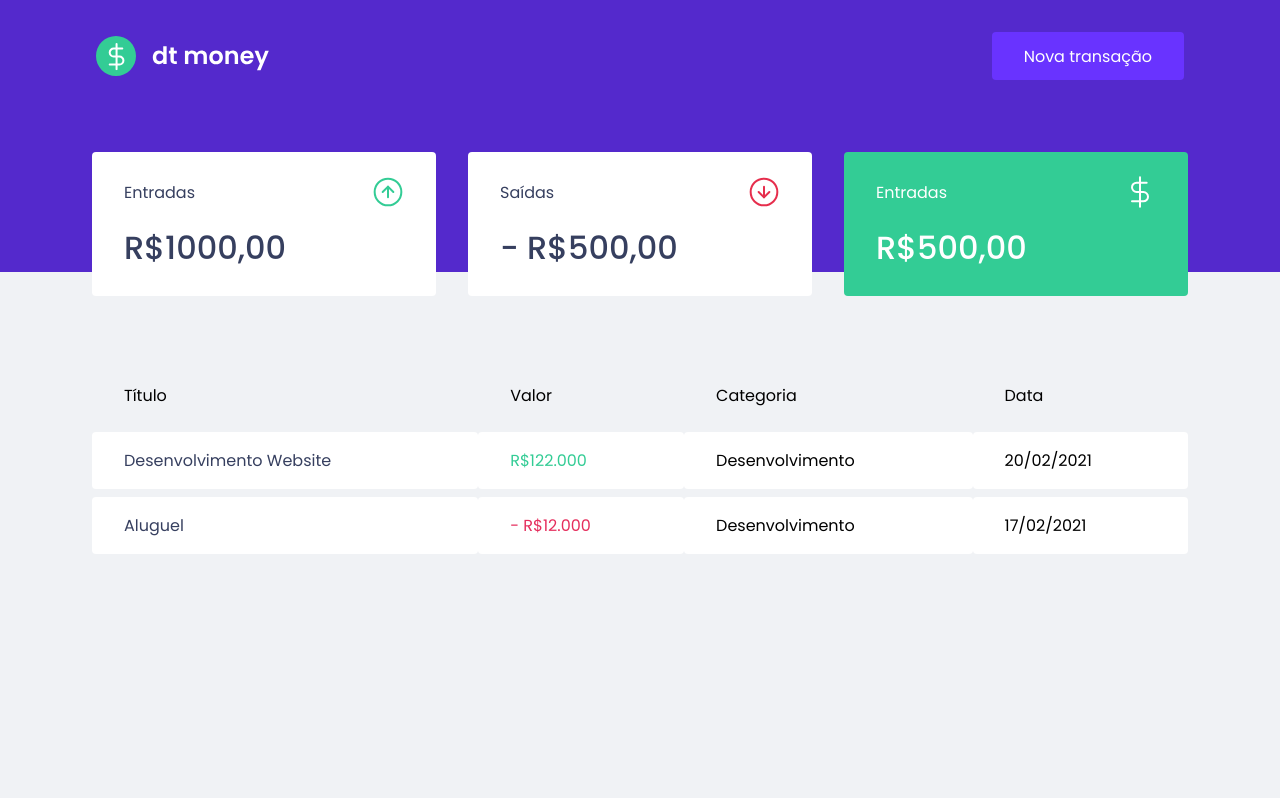
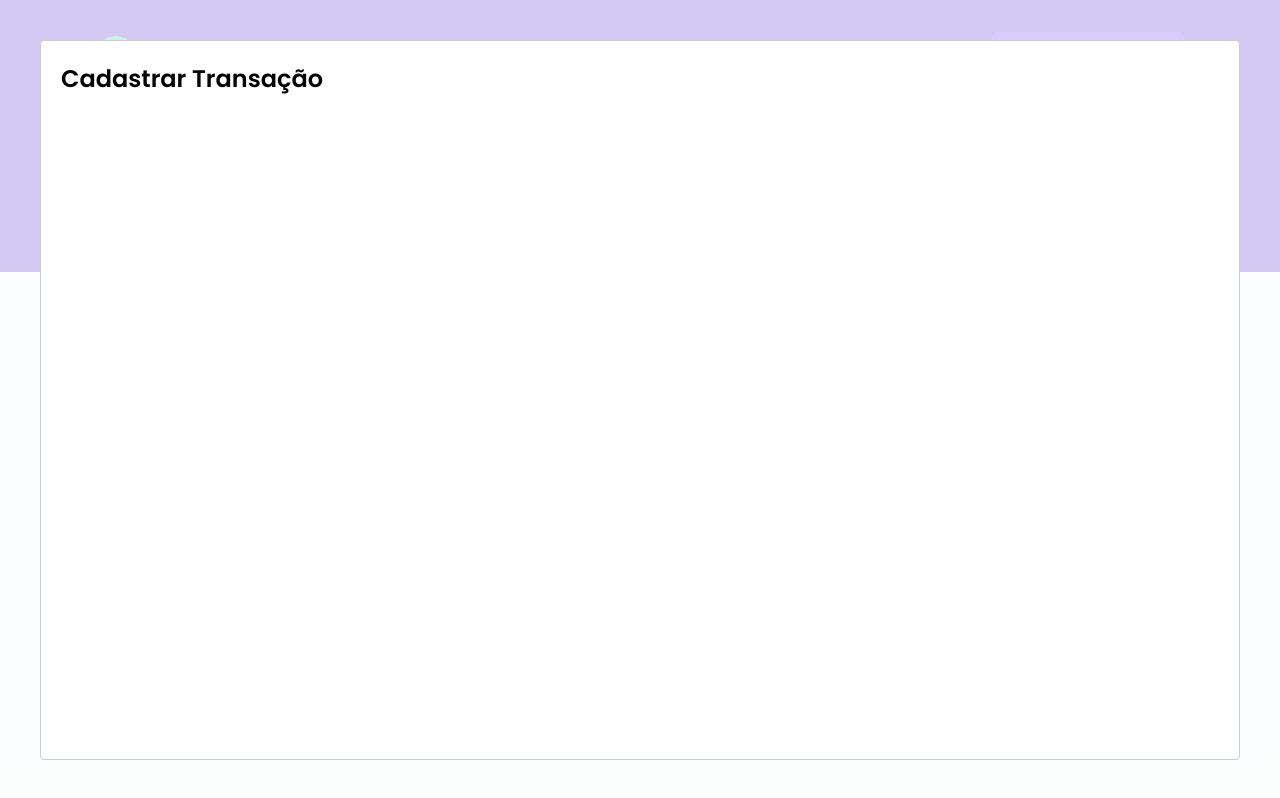
Before and after one commit to karlos-silva/dtmoney, a React (Create React App) app: page / in a window 1280 px wide. Both pictures are taken after a click on the button "Nova transação". Built offline with nearby package versions, Linux system fonts and the light colour scheme; no server answers; what miragejs would draw is missing.

Commit message:
Add lib for modal and configure

```diff
--- a/package.json
+++ b/package.json
@@ -3,10 +3,12 @@
   "version": "0.1.0",
   "private": true,
   "dependencies": {
+    "@types/react-modal": "^3.12.0",
     "axios": "^0.21.1",
     "miragejs": "^0.1.41",
     "react": "^17.0.2",
     "react-dom": "^17.0.2",
+    "react-modal": "^3.13.1",
     "react-scripts": "4.0.3",
     "styled-components": "^5.2.3",
     "web-vitals": "^1.0.1"
--- a/src/App.tsx
+++ b/src/App.tsx
@@ -1,13 +1,32 @@
+import { useState } from "react";
+import Modal from "react-modal";
 import { Dashboard } from "./components/Dashboard";
 import { Header } from "./components/Header";
 import { GlobalStyle } from "./styles/global"
 
+Modal.setAppElement('#root')
+
 
 export function App() {
+  const [isNewTransactionModalOpen, setIsNewTransactionModalOpen] = useState(false)
+
+  function handleOpenNewTransactionModal() {
+    setIsNewTransactionModalOpen(true)
+  }
+
+  function handleCloseNewTransactionModal() {
+    setIsNewTransactionModalOpen(false)
+  }
   return (
     <>
-      <Header />
+      <Header onOpenNewTransactionModal={handleOpenNewTransactionModal}/>
       <Dashboard />
+      <Modal
+        isOpen={isNewTransactionModalOpen}
+        onRequestClose={handleCloseNewTransactionModal}
+      >
+        <h2>Cadastrar Transação</h2>
+      </Modal>
       <GlobalStyle/>
     </>
   );
--- a/src/components/Header/index.tsx
+++ b/src/components/Header/index.tsx
@@ -1,14 +1,21 @@
 import logoImg from '../../assets/logo.svg'
+
 import { Container, Content } from './styles'
 
-export const Header = () => {
+interface HeaderProps {
+  onOpenNewTransactionModal: () => void
+}
+export const Header = ({onOpenNewTransactionModal}: HeaderProps) => {
+
 return(
   <Container>
     <Content>
       <img src={logoImg} alt="dt money"/>
-      <button>
+      <button type="button" onClick={onOpenNewTransactionModal} >
         Nova transação
       </button>
+
+
     </Content>
   </Container>
 )
```
Also changed, not shown: 1 other file (tests, documents, lock files or other folders).
